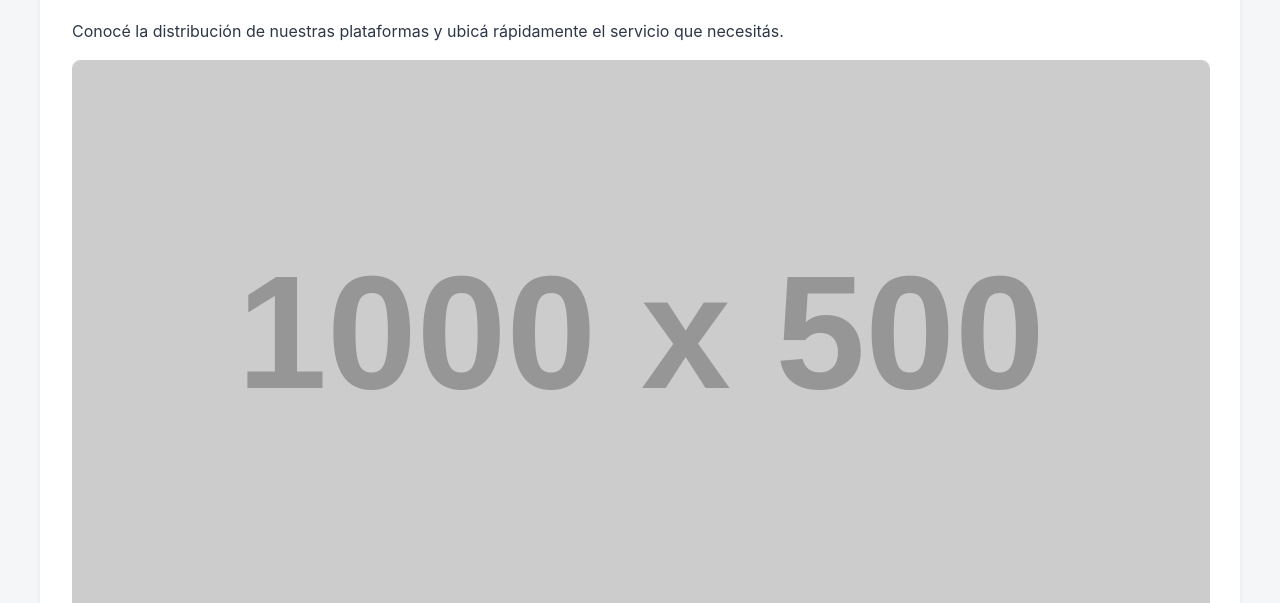
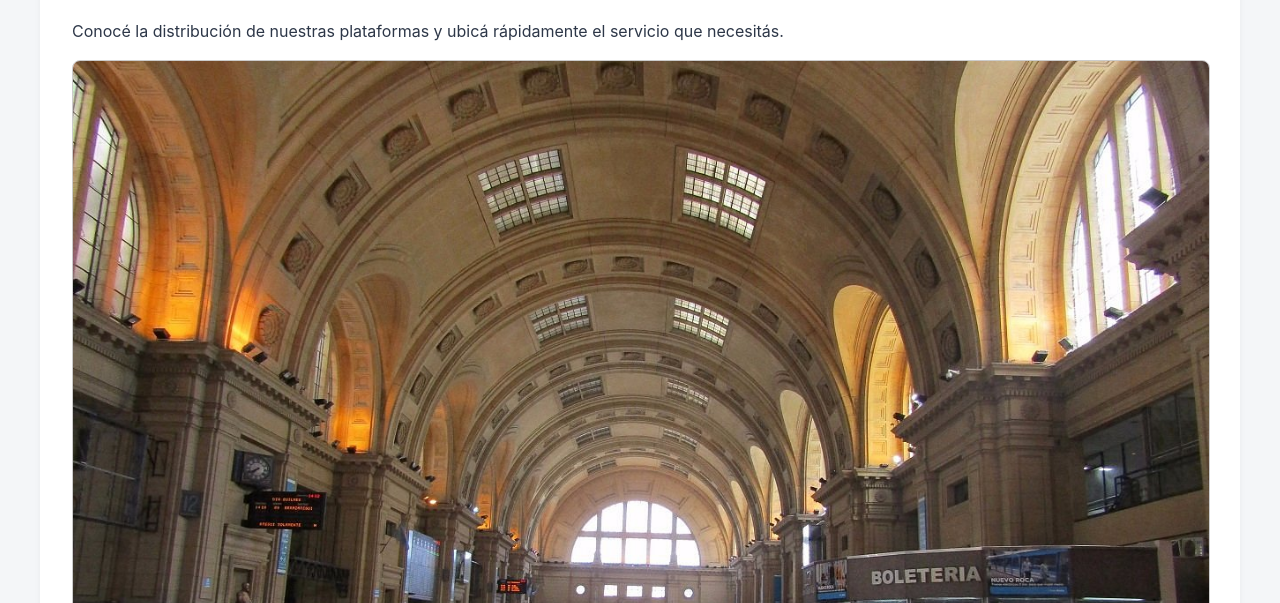
Before and after one commit to kevinl129/centro-transporte-grupo13-DYDW, a plain HTML site: page servicios.html in a window 1280 px wide. Shown: the part 197-800 px from the top of the page. Drawn offline with Linux system fonts and the light colour scheme; placeholder pictures from the web are drawn by us.

Commit message:
imagen estacion

```diff
--- a/servicios.html
+++ b/servicios.html
@@ -65,7 +65,7 @@
             <h1>Plano de la Terminal</h1>
             <p>Conocé la distribución de nuestras plataformas y ubicá rápidamente el servicio que necesitás.</p>
 
-            <img src="https://via.placeholder.com/1000x500.png?text=Mapa+Visual+de+la+Terminal" alt="Plano de la Terminal Central" class="mapa-terminal">
+            <img src="img/estacion-constitucion.jpg" alt="Plano de la Terminal Central" class="mapa-terminal">
         </div>
 
         <div class="tarjeta">
```
Also changed, not shown: img/estacion-constitucion.jpg (added).
